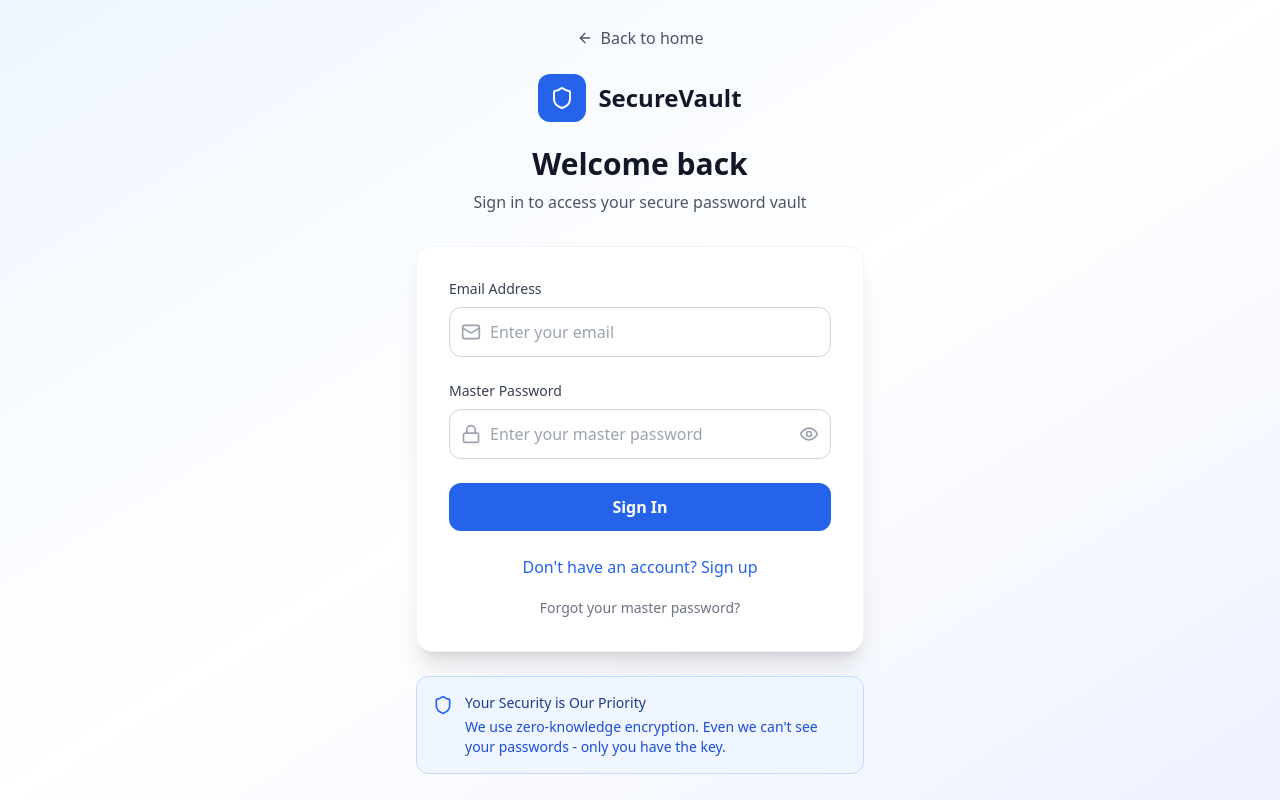
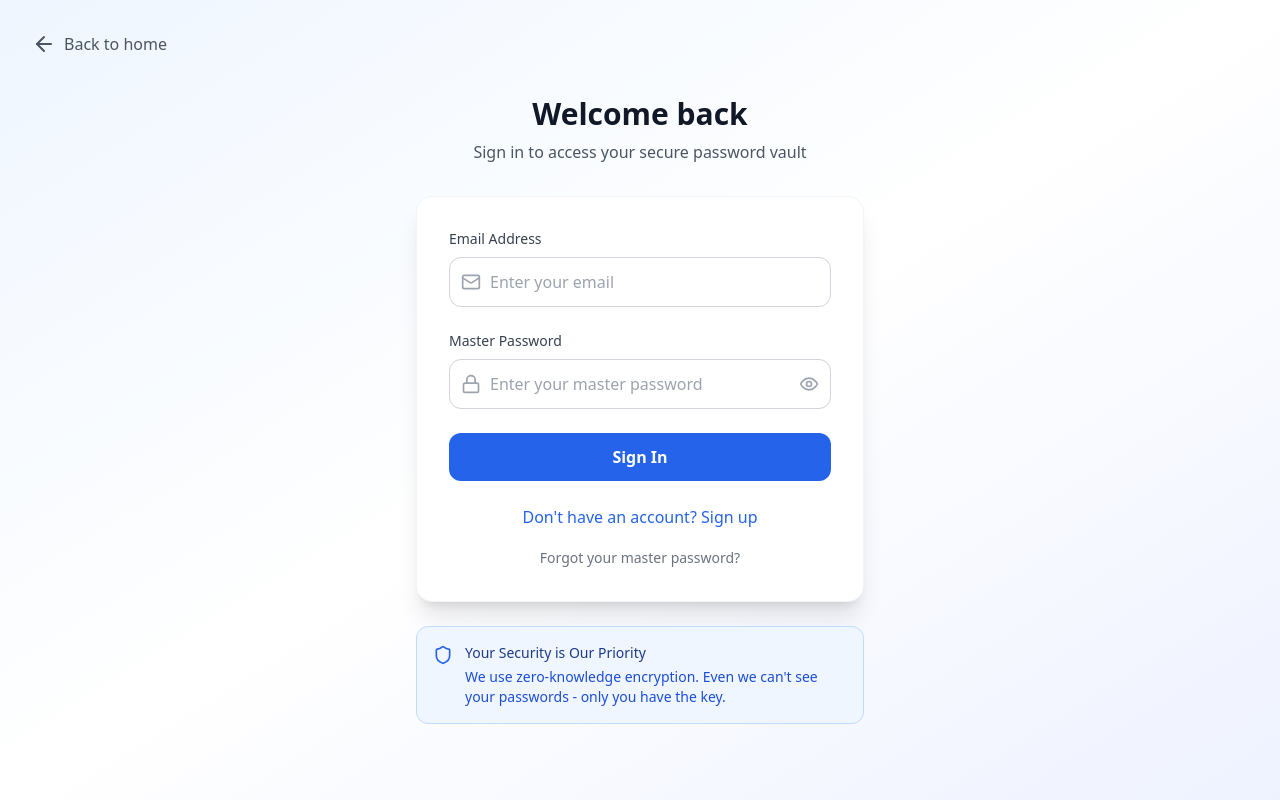
Before and after one commit to MDPN23/Password-Vault, a React (Vite) app: page /login in a window 1280 px wide. Built offline with nearby package versions, Linux system fonts and the light colour scheme.

Commit message:
fix LoginPage : General Content and Styling

```diff
--- a/src/components/LoginPage.tsx
+++ b/src/components/LoginPage.tsx
@@ -80,22 +80,16 @@ export function LoginPage() {
   };
 
   return (
-    <div className="min-h-screen bg-gradient-to-br from-blue-50 via-white to-indigo-50 flex items-center justify-center p-4">
-      <div className="max-w-md w-full">
+    <div className="min-h-screen bg-gradient-to-br from-blue-50 via-white to-indigo-50 p-4">
+      <div>
+          <Link to="/" className="inline-flex items-left space-x-2 text-gray-600 hover:text-blue-600 mb-6 transition-colors p-4">
+            <ArrowLeft className="h-6 w-6" />
+            <span>Back to home</span>
+          </Link>
+      </div>
+      <div className="max-w-md w-full mx-auto ">
         {/* Header */}
         <div className="text-center mb-8">
-          <Link to="/" className="inline-flex items-center space-x-2 text-gray-600 hover:text-gray-900 mb-6 transition-colors">
-            <ArrowLeft className="h-4 w-4" />
-            <span>Back to home</span>
-          </Link>
-
-          <div className="flex items-center justify-center space-x-3 mb-6">
-            <div className="w-12 h-12 bg-blue-600 rounded-xl flex items-center justify-center">
-              <Shield className="h-6 w-6 text-white" />
-            </div>
-            <h1 className="text-2xl font-bold text-gray-900">SecureVault</h1>
-          </div>
-
           <h2 className="text-3xl font-bold text-gray-900 mb-2">
             {isLogin ? 'Welcome back' : 'Create your account'}
           </h2>
```
